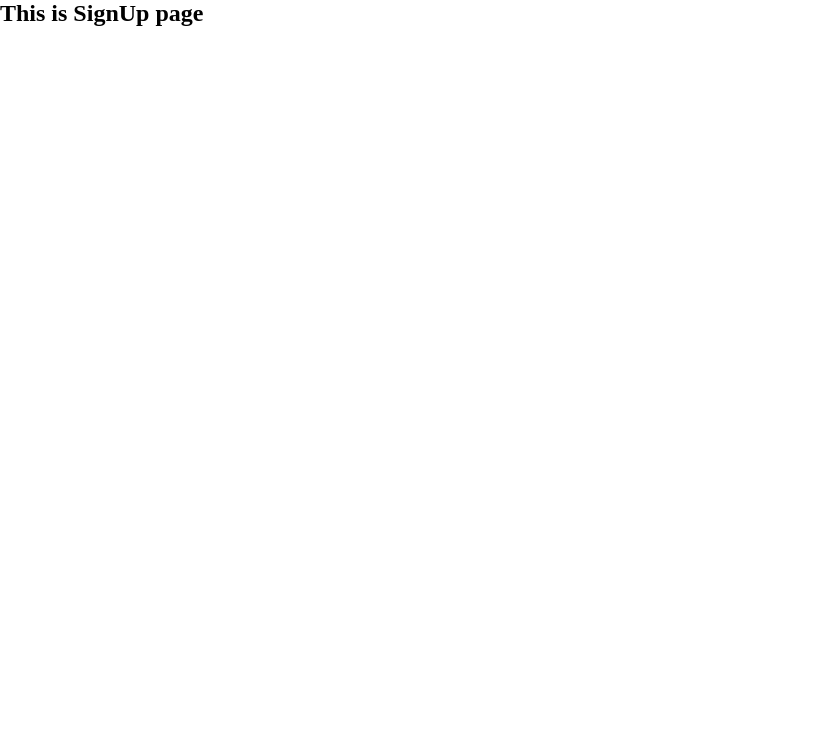
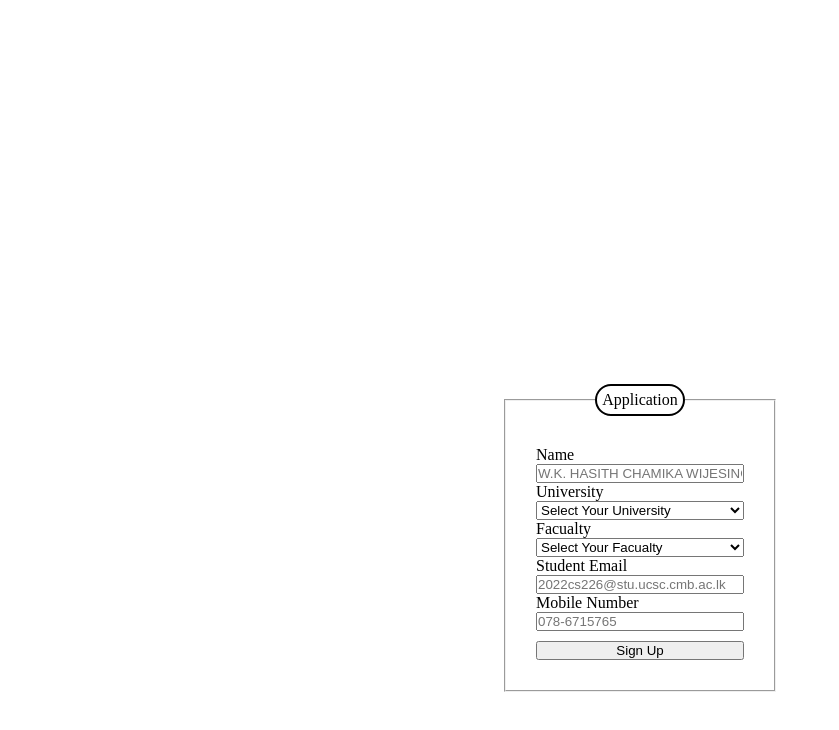
Before and after one commit to mr-chamika/UniHelp, a React (Vite) app in the folder frontend/: page /signup in a window 1280 px wide. Shown: the top 730 px of the page, without its empty margins (0-839 px from the left). Built offline with nearby package versions, Linux system fonts and the light colour scheme.

Commit message:
Sign up form

```diff
--- a/frontend/src/Pages/SignUp/SignUp.css
+++ b/frontend/src/Pages/SignUp/SignUp.css
@@ -0,0 +1,41 @@
+.c-signup{
+
+    display: flex;
+    justify-content: center;
+    align-items: center;
+
+}
+
+.c-signup fieldset{
+
+
+   display: flex;
+   flex-direction: column;
+   vertical-align: middle;
+   margin-top: 30%;
+
+
+}
+
+.c-signup legend{
+
+    border: 2px solid black;
+    border-radius: 20px;
+    padding: 5px;
+    text-align: center;
+
+}
+
+.c-signup form{
+
+    display: flex;
+    flex-direction: column;
+    padding: 30px;
+
+}
+
+.c-signup button{
+
+    margin-top: 10px;
+
+}
--- a/frontend/src/Pages/SignUp/SignUp.jsx
+++ b/frontend/src/Pages/SignUp/SignUp.jsx
@@ -1,10 +1,58 @@
-const SignUp=()=>{
+import './SignUp.css';
 
-    return(
+const SignUp = () => {
 
-        <div>
+    const handleSubmit=()=>{
 
-            <h2>This is SignUp page</h2>
+        alert('submit success');
+
+    }
+
+    return (
+
+        <div className="c-signup">
+
+            <fieldset>
+                <legend>Application</legend>
+                <form onSubmit={handleSubmit}>
+
+                    <label>Name</label>
+
+                    <input placeholder="W.K. HASITH CHAMIKA WIJESINGHE" type="text"></input>
+
+                    <label>University</label>
+                    <select>
+                        <option value="" selected hidden>Select Your University</option>
+                        <option value="University of Colombo">University of Colombo</option>
+                        <option value="University of Jayawandanapura">University of Jayawandanapura</option>
+                        <option value="University of Jaffna">University of Jaffna</option>
+                        <option value="University of Ruhuna">University of Ruhuna</option>
+                        <option value="University of Peradeniya">University of Peradeniya</option>
+                        <option value="University of Uwa">University of Uwa</option>
+                    </select>
+
+                    <label>Facualty</label>
+                    <select>
+                        <option value="" selected hidden>Select Your Facualty</option>
+                        <option value="UCSC">UCSC</option>
+                        <option value="Facualty of Science">Facualty of Science</option>
+                        <option value="Faculty of Medicine">Faculty of Medicine</option>
+                        <option value="Faculty of Arts">Faculty of Arts</option>
+                        <option value="Faculty of Law">Faculty of Law</option>
+                        <option value="Faculty of Management">Faculty of Management</option>
+                    </select>
+
+                    <label>Student Email</label>
+                    <input placeholder="2022cs226@stu.ucsc.cmb.ac.lk" type="email"></input>
+
+                    <label>Mobile Number</label>
+                    <input placeholder="078-6715765" type="tel"></input>
+
+                    <button type="submit">Sign Up</button>
+
+                </form>
+
+            </fieldset>
 
         </div>
 
```
